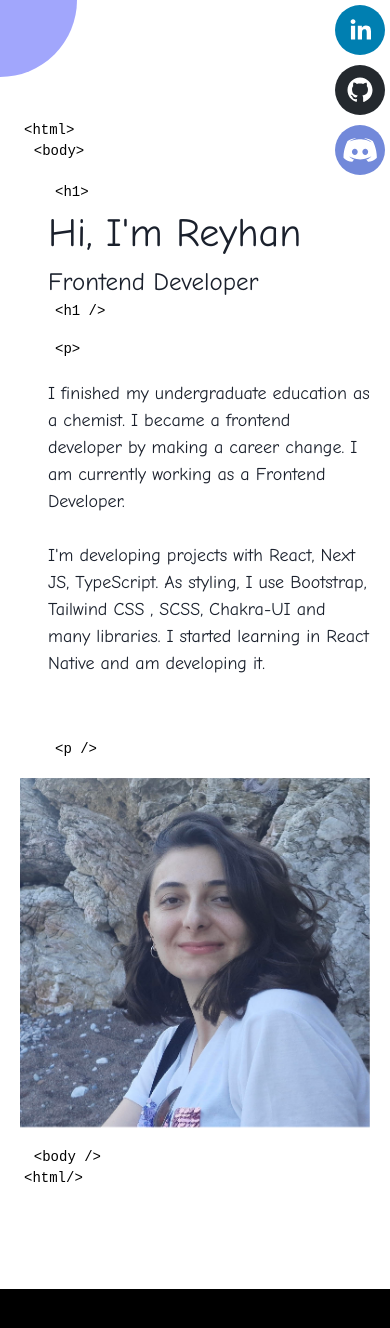
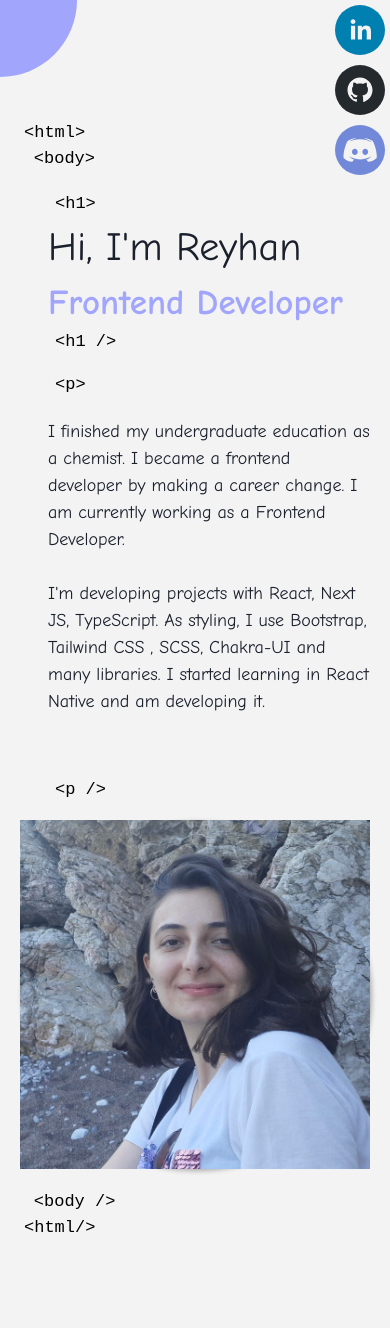
Before and after one commit to reeyhanyilmaz/NextJS-Portfolio, a Next.js app: page / in a window 390 px wide. Shown: the top 1328 px of the page. Before the commit the page ends 1289 px from the top, so only its background shows below. Built offline with nearby package versions, Linux system fonts and the light colour scheme; some icons are missing.

Commit message:
a few css change

```diff
--- a/styles/globals.css
+++ b/styles/globals.css
@@ -24,13 +24,13 @@
   }
 
   body, html {
-    background-color: black !important;
+    background-color: #2f2f33 !important;
     font-family: 'Comic Neue', cursive;
     color:#242120;
   }
 
   .container {
-    background-color: white;
+    background-color: #f3f3f3;
     transform-origin: 0% 0%;
     transition: transform 250ms ease-in-out;
     width: 100vw;
@@ -65,9 +65,10 @@
   }
 
   /* tag styles */
-  .h1, .html, .body, .form , .p, .section{
+  .h1, .html, .body, .form , .p, .sectionn{
     font-family: 'Source Code Pro', monospace;
     color:#000000;
+    font-size: 17px;
   }
 
   .html{
@@ -82,7 +83,7 @@
     margin-left: 3rem;
   }
 
-  .form, .section{
+  .form, .sectionn{
     margin-left: 6rem;
   }
 
@@ -95,7 +96,7 @@
       margin-left: 1.7rem;
     }
 
-    .h1, .p , .section, .form{
+    .h1, .p , .sectionn, .form{
       margin-left: 2.5rem;
     }
   }
--- a/styles/index.css
+++ b/styles/index.css
@@ -40,6 +40,17 @@
     margin-top: 20px;
     font-weight: 500;
     opacity: 0;
+}
+
+.devPic{
+    border-radius: 50%;
+    background-color: white;
+    box-shadow: 2px 2px 5px rgba(0, 0, 0, 0.3);
+}
+
+.devPic .img{
+    border-radius: 50%;
+    padding: 20px;
 }
 
 @media screen and (max-width: 1920px) {
@@ -102,20 +113,21 @@
     }
 
     .about {
-        font-size: 25px;
+        font-size: 35px;
+        font-weight: 600;
+        /* background: linear-gradient(to right, #ff00ff, #0080ff);
+        -webkit-background-clip: text;
+        -webkit-text-fill-color: transparent; */
+        color: rgba(161,166,252,1);
     }
+
 
     .infoContainer {
         display: flex;
         flex-direction: column !important;
     }
 
-    .devPic {
-        display: flex;
-        justify-content: center;
-    }
 
-    /* mobile'da yavaşlattım */
     /* Animation */
     .slideLeft {
         animation: slide-left 0s linear forwards;
@@ -194,7 +206,6 @@
 
 .float_html:nth-child(3) {
     animation-delay: 500ms;
-
 }
 
 .float_html:nth-child(4) {
@@ -204,7 +215,14 @@
 
 .float_html:nth-child(5) {
     animation-delay: 1s;
+}
 
+.float_html:nth-child(6) {
+    animation-delay: 1.5s;
+}
+
+.float_html:nth-child(7) {
+    animation-delay: 2s;
 }
 
 
```
